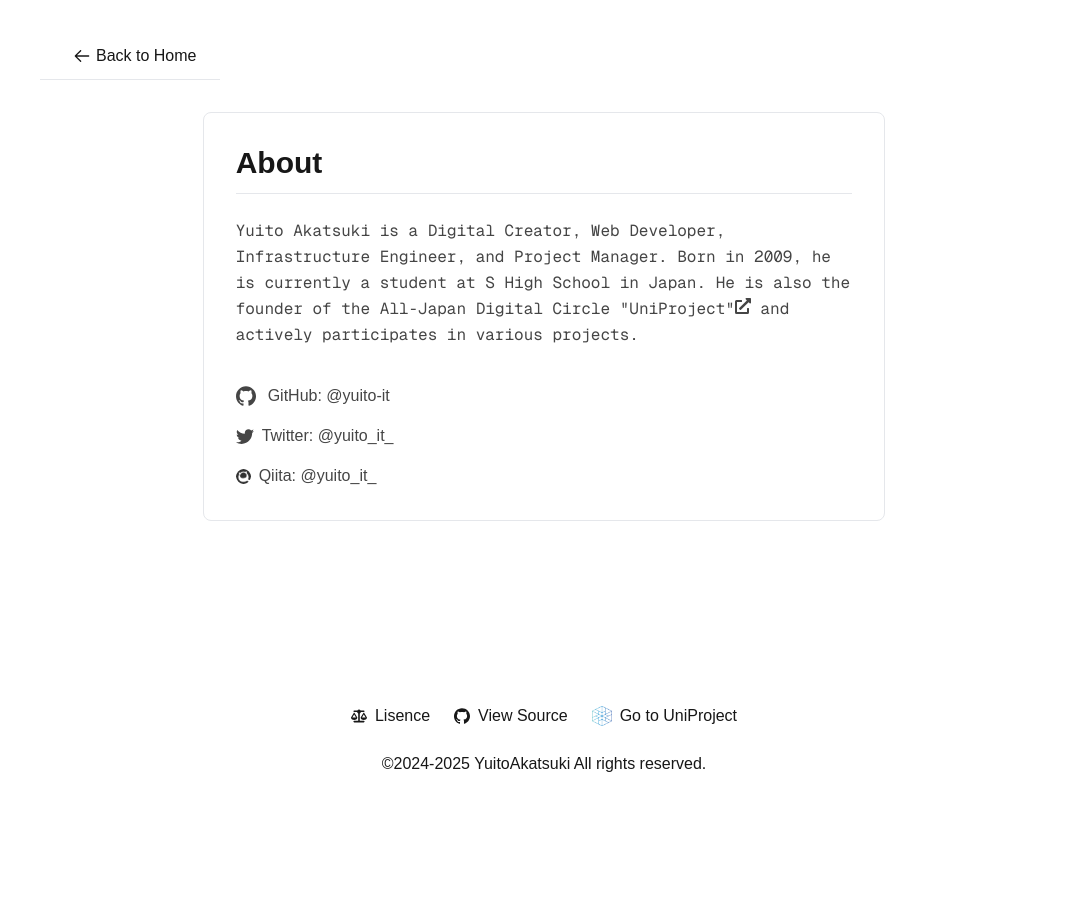
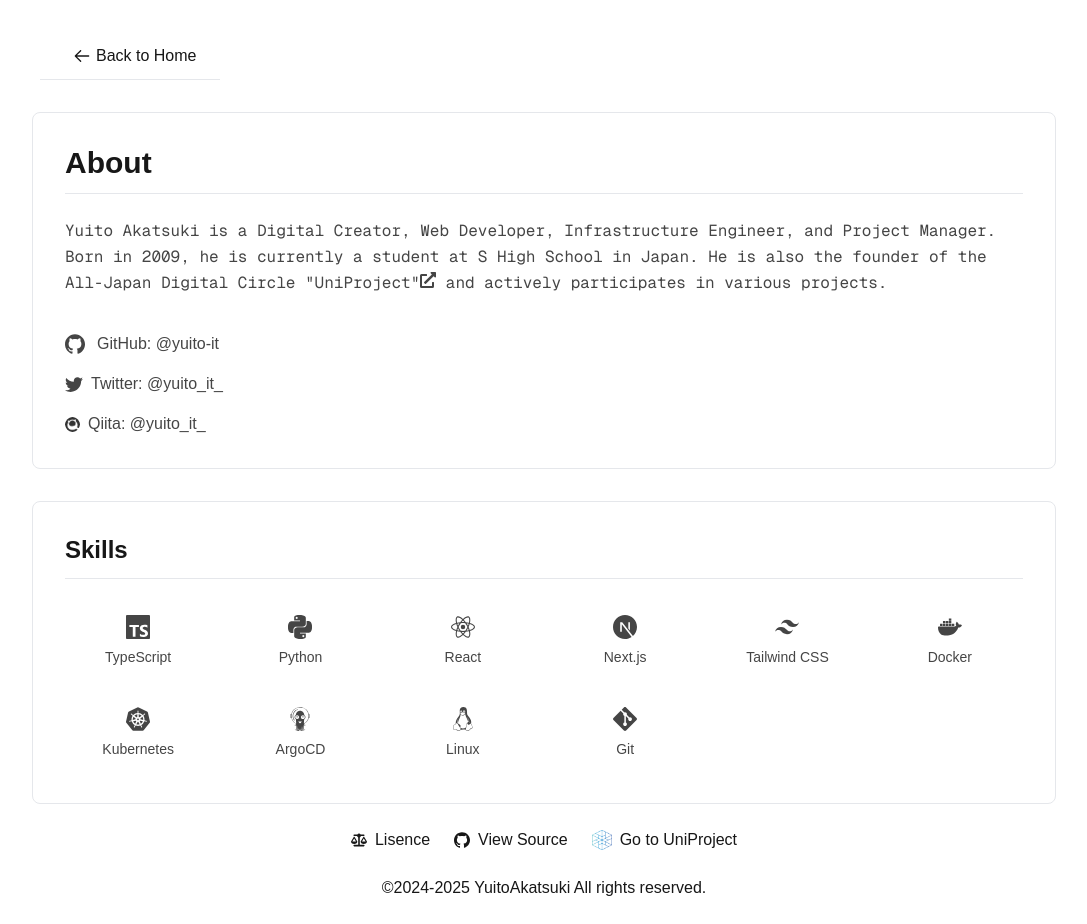
Before and after one commit to yuito-it/yuito.work, a Next.js app: page /en/about in a window 1280 px wide. Shown: the whole page, without its empty margins (96-1183 px from the left). Before the commit the page ends 800 px from the top, so only its background shows below. Built offline with nearby package versions, Linux system fonts and the light colour scheme.

Commit message:
スキルセクションを追加し、アイコンをインポートしました

```diff
--- a/src/app/[lang]/about/page.tsx
+++ b/src/app/[lang]/about/page.tsx
@@ -6,6 +6,18 @@ import Footer from "@/components/footer";
 import { Metadata } from "next";
 import { getDictionary } from "../dictionaries";
 import { Locale } from "@/i18n-config";
+import {
+  SiTypescript,
+  SiPython,
+  SiReact,
+  SiNextdotjs,
+  SiTailwindcss,
+  SiDocker,
+  SiKubernetes,
+  SiGit,
+  SiArgo,
+  SiLinux,
+} from "react-icons/si";
 
 export async function generateMetadata(props: {
   params: Promise<{ lang: Locale }>;
@@ -54,6 +66,20 @@ export default async function Home(props: { params: Promise<{ lang: Locale }> })
   const { lang } = params;
 
   const dict = await getDictionary(lang);
+
+  const skills = [
+    { icon: SiTypescript, name: "TypeScript" },
+    { icon: SiPython, name: "Python" },
+    { icon: SiReact, name: "React" },
+    { icon: SiNextdotjs, name: "Next.js" },
+    { icon: SiTailwindcss, name: "Tailwind CSS" },
+    { icon: SiDocker, name: "Docker" },
+    { icon: SiKubernetes, name: "Kubernetes" },
+    { icon: SiArgo, name: "ArgoCD" },
+    { icon: SiLinux, name: "Linux" },
+    { icon: SiGit, name: "Git" },
+  ];
+
   return (
     <MotionWrapper>
       <div className="grid grid-rows-[auto_1fr_auto] min-h-screen bg-background text-foreground">
@@ -69,8 +95,9 @@ export default async function Home(props: { params: Promise<{ lang: Locale }> })
         </header>
         <main className="w-full px-4 sm:px-8 flex-1">
           <div className="max-w-5xl mx-auto">
-            <div className="flex flex-col md:flex-row gap-8 items-center justify-center">
-              <div className="flex flex-col gap-6 justify-center w-full md:w-2/3 p-4 sm:p-8 rounded-lg border border-foreground/10">
+            <div className="flex flex-col gap-8">
+              <div className="flex flex-col gap-8">
+                <div className="flex flex-col gap-6 justify-center w-full p-4 sm:p-8 rounded-lg border border-foreground/10">
                   <h1
                     className="text-2xl sm:text-3xl font-bold text-center md:text-left pb-3 border-b border-foreground/[0.08]"
                     id="title"
@@ -107,6 +134,26 @@ export default async function Home(props: { params: Promise<{ lang: Locale }> })
                     </Link>
                   </div>
                 </div>
+                <div className="flex flex-col gap-6 justify-center w-full p-4 sm:p-8 rounded-lg border border-foreground/10">
+                  <h2 className="text-xl sm:text-2xl font-bold text-center md:text-left pb-3 border-b border-foreground/[0.08]">
+                    Skills
+                  </h2>
+                  <div className="grid grid-cols-3 sm:grid-cols-4 md:grid-cols-6 gap-4">
+                    {skills.map((skill) => {
+                      const Icon = skill.icon;
+                      return (
+                        <div
+                          key={skill.name}
+                          className="flex flex-col items-center gap-2 p-3 rounded-lg hover:bg-foreground/5 transition-colors"
+                        >
+                          <Icon className="w-6 h-6 opacity-80" />
+                          <span className="text-sm text-center opacity-80">{skill.name}</span>
+                        </div>
+                      );
+                    })}
+                  </div>
+                </div>
+              </div>
             </div>
           </div>
         </main>
```
Lines whose indentation alone changed are shown as unchanged.
